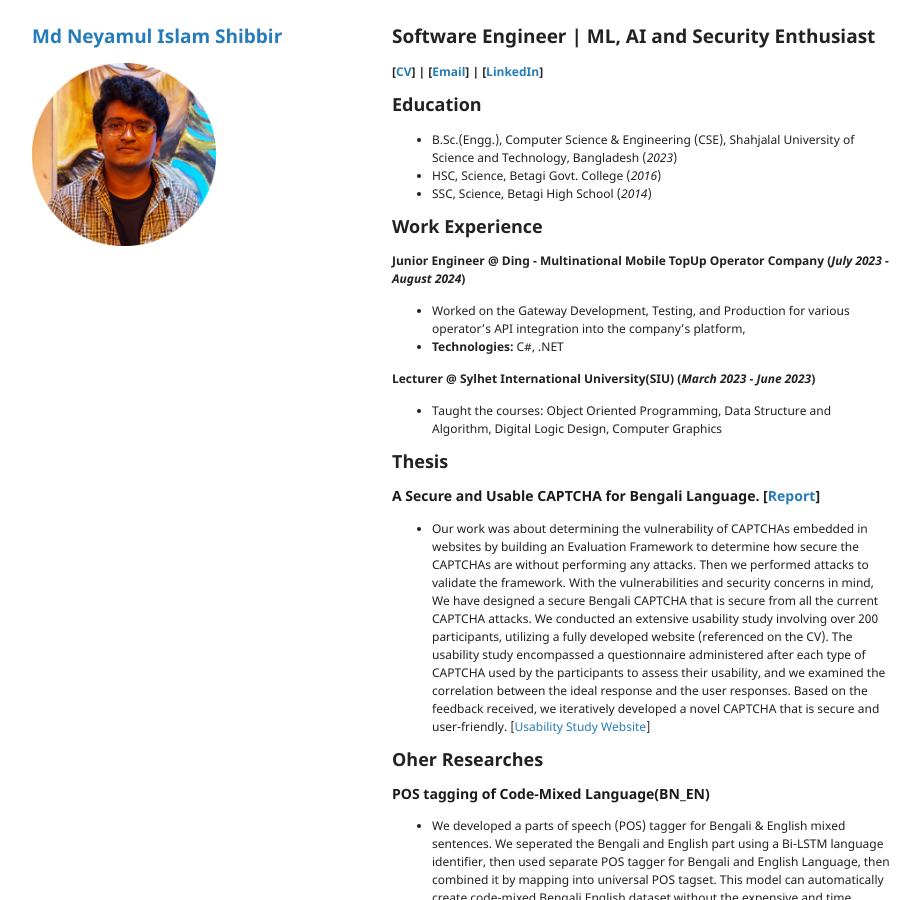
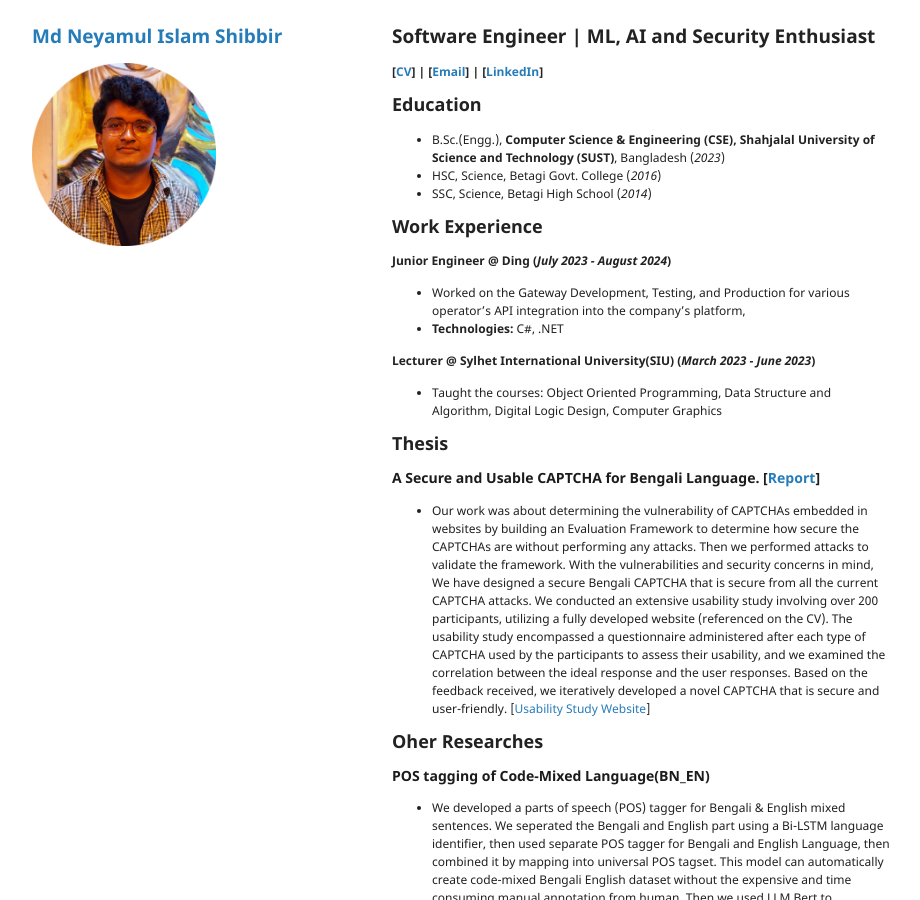
Before and after one commit to neyamul-sbr/neyamul.github.io, a Jekyll site: the page built from index.md, in a window 1280 px wide and 900 px high. Shown: the whole window, without its empty margins (178-1098 px from the left). Built offline with Jekyll 4.4.1, drawn with Linux system fonts in a browser that asks for light colours; our own code applies the rules of GitHub Pages for plain Markdown files; the repository's description, which GitHub fills in, is left out.

Commit message:
Update index.md

```diff
--- a/index.md
+++ b/index.md
@@ -1,12 +1,12 @@
 # Software Engineer | ML, AI and Security Enthusiast
 **[[CV](https://drive.google.com/file/d/1mYg1v7p2T_K0sqUR-SF1oJ6ONMMkJgpD/view?usp=sharing)] | [[Email](mailto:neyamul47@student.sust.edu)] | [[LinkedIn](https://www.linkedin.com/in/neyamul-sbr/)]**
 ## Education
-- B.Sc.(Engg.), Computer Science & Engineering (CSE), Shahjalal University of Science and Technology, Bangladesh (_2023_)
+- B.Sc.(Engg.), **Computer Science & Engineering (CSE), Shahjalal University of Science and Technology (SUST)**, Bangladesh (_2023_)
 - HSC, Science, Betagi Govt. College (_2016_)
 - SSC, Science, Betagi High School (_2014_)
 
 ## Work Experience
-**Junior Engineer @ Ding - Multinational Mobile TopUp Operator Company (_July 2023 - August 2024_)**
+**Junior Engineer @ Ding (_July 2023 - August 2024_)**
 - Worked on the Gateway Development, Testing, and Production for various operator’s API integration into the company’s platform,
 - **Technologies:** C#, .NET
 
```
